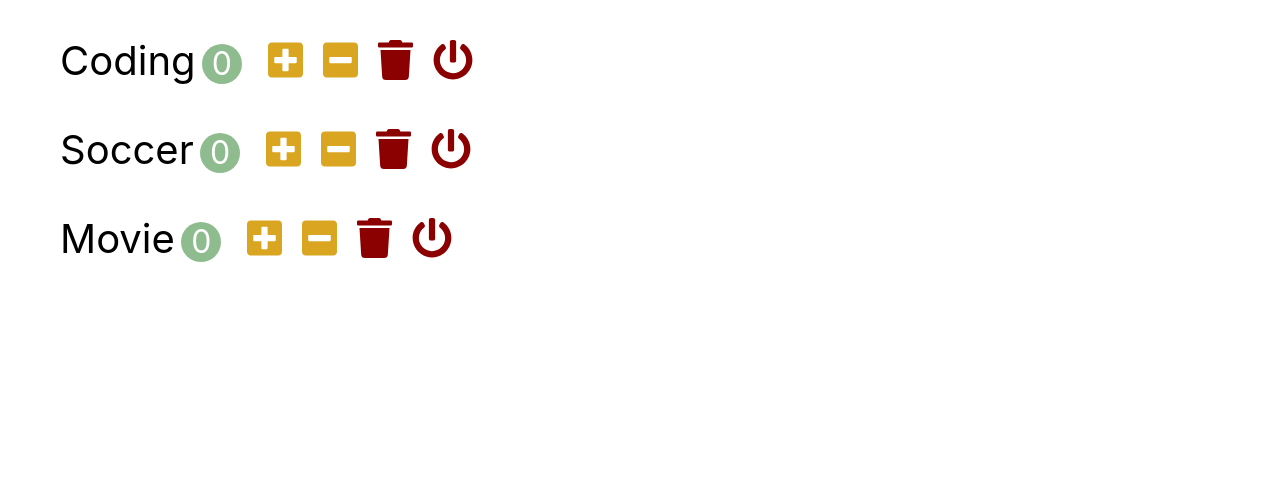
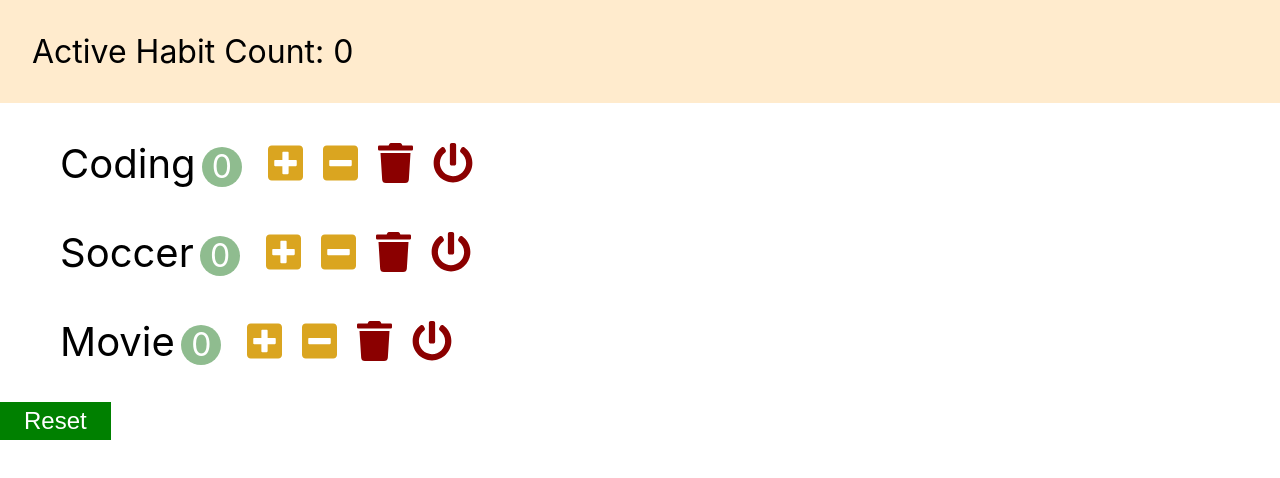
Before and after one commit to nowjsio/habit-tracker, a React (Create React App) app: page / in a window 1280 px wide. Shown: the top 478 px of the page. Built offline with nearby package versions, Linux system fonts and the light colour scheme.

Commit message:
Feat: Add Navbar,ReserAll Component || Transfer Habits state to AppComponent
Navbar 와 ResetAll 의 역할을 수행하기 위해서 state 를 App 에서 갖고있어야 되기 때문에, Habits 의 state를
AppComponet 로 이관

```diff
--- a/src/app.jsx
+++ b/src/app.jsx
@@ -1,9 +1,97 @@
-import React from 'react';
+/* eslint-disable react/no-access-state-in-setstate */
+/* eslint-disable no-param-reassign */
+/* eslint-disable no-return-assign */
+/* eslint-disable react/destructuring-assignment */
+import React, { Component } from 'react';
 import './app.css';
 import Habits from './components/habits';
+import Navbar from './components/navbar';
+import ResetAll from './components/resetAll';
 
-function App() {
-  return <Habits />;
+class App extends Component {
+  constructor(props) {
+    super(props);
+    this.state = {
+      habits: [
+        { id: 0, name: 'Coding', count: 0 },
+        { id: 1, name: 'Soccer', count: 0 },
+        { id: 2, name: 'Movie', count: 0 },
+      ],
+    };
+  }
+
+  handleIncrement = habit => {
+    const habits = [...this.state.habits].map(item => {
+      if (item === habit) {
+        item.count += 1;
+        return item;
+      }
+      return item;
+    });
+
+    this.setState({ habits });
+  };
+
+  handleDecrement = habit => {
+    const habits = [...this.state.habits];
+    const index = habits.indexOf(habit);
+    const count = habits[index].count - 1;
+    habits[index].count = count < 0 ? 0 : count;
+    this.setState({ habits });
+  };
+
+  handleDelte = habit => {
+    const habits = [...this.state.habits].filter(item => item !== habit);
+    this.setState({ habits });
+  };
+
+  handleReset = habit => {
+    const habits = [...this.state.habits].map(item => {
+      if (item === habit) {
+        item.count = 0;
+        return item;
+      }
+      return item;
+    });
+
+    this.setState({ habits });
+  };
+
+  handleResetAll = () => {
+    const habits = [...this.state.habits].map(item => {
+      item.count = 0;
+      return item;
+    });
+    console.log(habits);
+    this.setState({ habits });
+  };
+
+  getActiveHabitsCount = () => {
+    const habits = [...this.state.habits];
+    let totalCount = 0;
+    habits.forEach(item => {
+      if (item.count > 0) {
+        totalCount += 1;
+      }
+    });
+    return totalCount;
+  };
+
+  render() {
+    return (
+      <>
+        <Navbar activeHabitsCount={this.getActiveHabitsCount()} />
+        <Habits
+          habits={this.state.habits}
+          onIncrement={this.handleIncrement}
+          onDecrement={this.handleDecrement}
+          onDelete={this.handleDelte}
+          onReset={this.handleReset}
+        />
+        <ResetAll onResetAll={this.handleResetAll} />
+      </>
+    );
+  }
 }
 
 export default App;
--- a/src/components/habit.jsx
+++ b/src/components/habit.jsx
@@ -30,6 +30,7 @@ class Habit extends Component {
   // };
 
   render() {
+    // console.log(this.props);
     const { onIncrement, onDecrement, onDelete, habit, onReset } = this.props;
     const { name, count } = this.props.habit;
 
--- a/src/components/habits.jsx
+++ b/src/components/habits.jsx
@@ -1,3 +1,4 @@
+/* eslint-disable react/prop-types */
 /* eslint-disable react/destructuring-assignment */
 import React, { Component } from 'react';
 import Habit from './habit';
@@ -5,70 +6,21 @@ import Habit from './habit';
 class Habits extends Component {
   constructor(props) {
     super(props);
-    this.state = {
-      habits: [
-        { id: 0, name: 'Coding', count: 0 },
-        { id: 1, name: 'Soccer', count: 0 },
-        { id: 2, name: 'Movie', count: 0 },
-      ],
-    };
+    this.state = {};
   }
 
-  handleIncrement = habit => {
-    // eslint-disable-next-line react/no-access-state-in-setstate
-    const habits = [...this.state.habits].map(item => {
-      if (item === habit) {
-        // eslint-disable-next-line no-param-reassign
-        item.count += 1;
-        return item;
-      }
-      return item;
-    });
-
-    this.setState({ habits });
-  };
-
-  handleDecrement = habit => {
-    // eslint-disable-next-line react/no-access-state-in-setstate
-    const habits = [...this.state.habits];
-    const index = habits.indexOf(habit);
-    const count = habits[index].count - 1;
-    habits[index].count = count < 0 ? 0 : count;
-    this.setState({ habits });
-  };
-
-  handleDelte = habit => {
-    // eslint-disable-next-line react/no-access-state-in-setstate
-    const habits = [...this.state.habits].filter(item => item !== habit);
-    this.setState({ habits });
-  };
-
-  handleReset = habit => {
-    // eslint-disable-next-line react/no-access-state-in-setstate
-    const habits = [...this.state.habits].map(item => {
-      if (item === habit) {
-        // eslint-disable-next-line no-param-reassign
-        item.count = 0;
-        return item;
-      }
-      return item;
-    });
-
-    this.setState({ habits });
-  };
-
   render() {
-    const { habits } = this.state;
+    const { habits, onIncrement, onDecrement, onDelete, onReset } = this.props;
     return (
       <ul>
         {habits.map(habit => (
           <Habit
             key={habit.id}
             habit={habit}
-            onIncrement={this.handleIncrement}
-            onDecrement={this.handleDecrement}
-            onDelete={this.handleDelte}
-            onReset={this.handleReset}
+            onIncrement={onIncrement}
+            onDecrement={onDecrement}
+            onDelete={onDelete}
+            onReset={onReset}
           />
         ))}
       </ul>
--- /dev/null
+++ b/src/components/navbar.jsx
@@ -0,0 +1,21 @@
+/* eslint-disable react/prop-types */
+/* eslint-disable react/destructuring-assignment */
+import React, { Component } from 'react';
+
+class Navbar extends Component {
+  constructor(props) {
+    super(props);
+    this.state = {};
+  }
+
+  render() {
+    return (
+      <nav className="navbar">
+        Active Habit Count: {this.props.activeHabitsCount}
+      </nav>
+    );
+    // return <div> {this.props.activeHabitsCount}</div>;
+  }
+}
+
+export default Navbar;
--- /dev/null
+++ b/src/components/resetAll.jsx
@@ -0,0 +1,24 @@
+/* eslint-disable react/prop-types */
+/* eslint-disable react/destructuring-assignment */
+import React, { Component } from 'react';
+
+class ResetAll extends Component {
+  constructor(props) {
+    super(props);
+    this.state = {};
+  }
+
+  render() {
+    return (
+      <button
+        className="habits-reset"
+        type="button"
+        onClick={this.props.onResetAll}
+      >
+        Reset
+      </button>
+    );
+  }
+}
+
+export default ResetAll;
```
